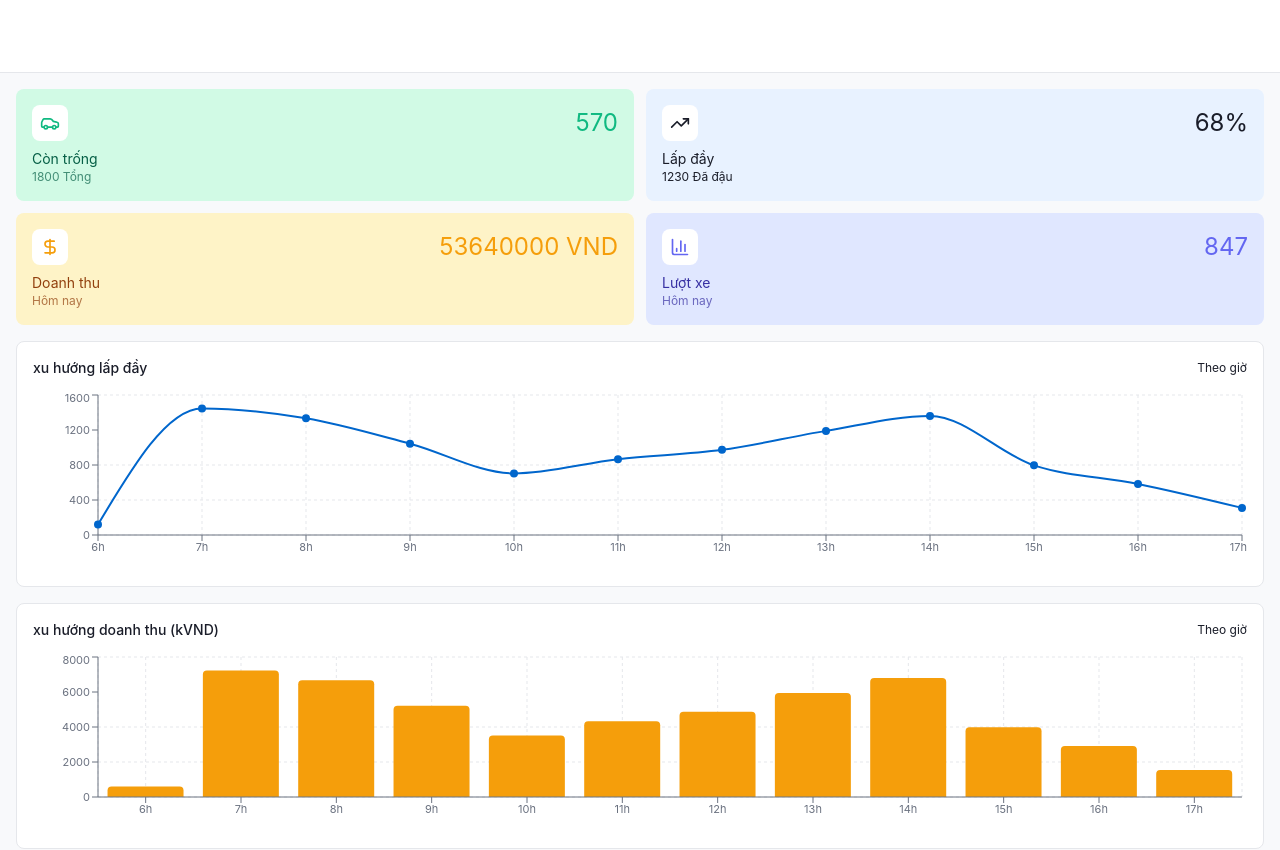
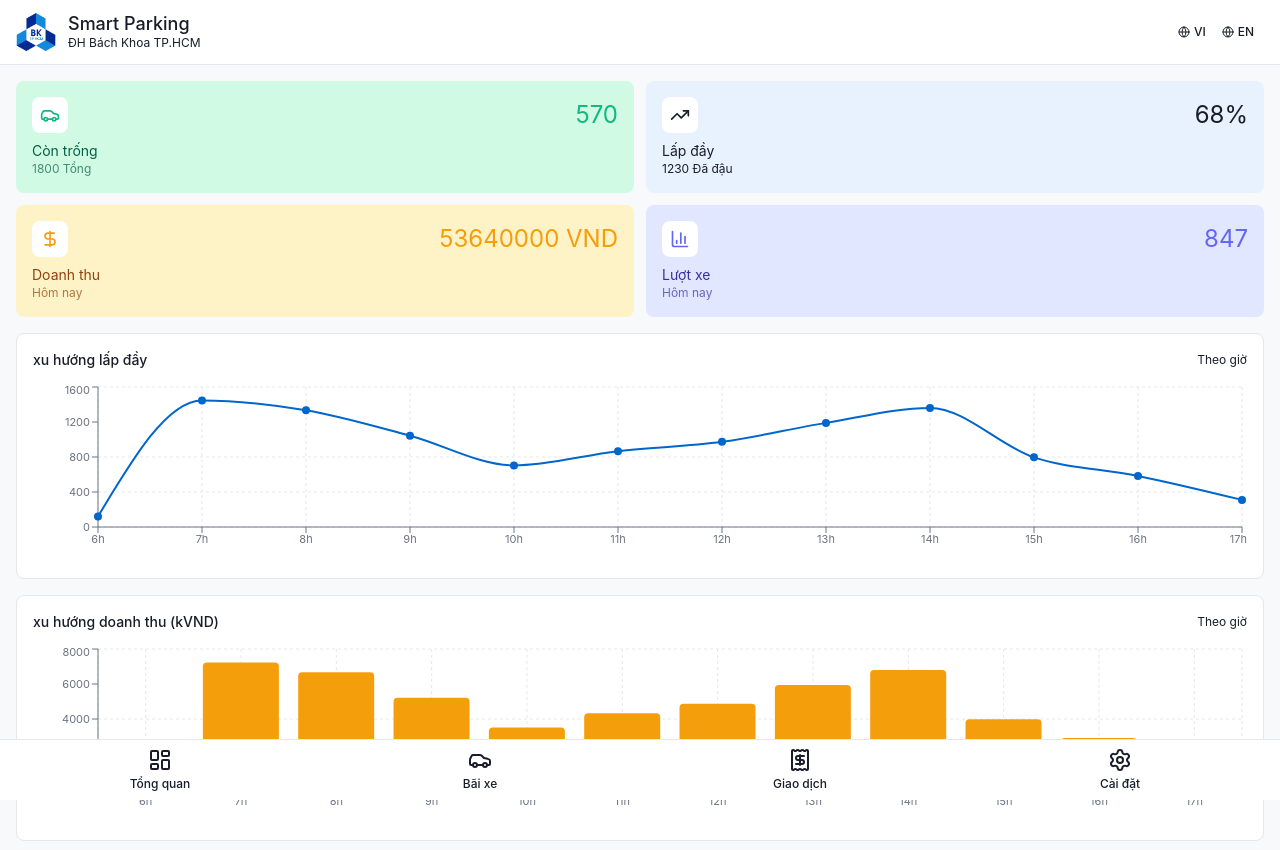
Before and after one commit to serwreckerrr/cnpm_web, a React (Vite) app: page / in a window 1280 px wide. Shown: the top 850 px of the page. Built offline with nearby package versions, Linux system fonts and the light colour scheme.

Commit message:
update: better navbar

```diff
--- a/src/App.tsx
+++ b/src/App.tsx
@@ -1,24 +1,95 @@
-import { useState } from "react";
+// import { useState } from "react";
 
-import { DashboardScreen } from "./screens/DashboardScreen";
-import { ParkingScreen } from "./screens/ParkingScreen";
-import { TransactionsScreen } from "./screens/TransactionScreen";
-import { SettingsScreen } from "./screens/SettingsScreen";
+// import { DashboardScreen } from "./screens/DashboardScreen";
+// import { ParkingScreen } from "./screens/ParkingScreen";
+// import { TransactionsScreen } from "./screens/TransactionScreen";
+// import { SettingsScreen } from "./screens/SettingsScreen";
 
-function App() {
-  const [currentScreen, setCurrentScreen] = useState("dashboard");
+// function App() {
+//   const [currentScreen, setCurrentScreen] = useState("dashboard");
+
+//   const renderScreen = () => {
+//     switch (currentScreen) {
+//       case "parking":
+//         return <ParkingScreen />;
+
+//       case "transactions":
+//         return <TransactionsScreen />;
+
+//       case "settings":
+//         return <SettingsScreen />;
+
+//       default:
+//         return <DashboardScreen />;
+//     }
+//   };
+
+//   return (
+//     <div className="min-h-screen bg-background">
+//       {/* Temporary Navigation */}
+//       <div className="flex gap-2 p-4 border-b bg-white sticky top-0 z-50">
+//         <button
+//           onClick={() => setCurrentScreen("dashboard")}
+//           className="px-4 py-2 rounded bg-primary text-white"
+//         >
+//           Dashboard
+//         </button>
+
+//         <button
+//           onClick={() => setCurrentScreen("parking")}
+//           className="px-4 py-2 rounded bg-primary text-white"
+//         >
+//           Parking
+//         </button>
+
+//         <button
+//           onClick={() => setCurrentScreen("transactions")}
+//           className="px-4 py-2 rounded bg-primary text-white"
+//         >
+//           Transactions
+//         </button>
+
+//         <button
+//           onClick={() => setCurrentScreen("settings")}
+//           className="px-4 py-2 rounded bg-primary text-white"
+//         >
+//           Settings
+//         </button>
+//       </div>
+
+//       {renderScreen()}
+//     </div>
+//   );
+// }
+
+// export default App;
+
+
+
+
+
+import { useState } from 'react';
+import { LanguageProvider } from './contexts/LanguageContext';
+import { MobileHeader } from './components/MobileHeader';
+import { BottomNavigation } from './components/BottomNavigation';
+import { DashboardScreen } from './screens/DashboardScreen';
+import { ParkingScreen } from './screens/ParkingScreen';
+import { TransactionsScreen } from './screens/TransactionScreen';
+import { SettingsScreen } from './screens/SettingsScreen';
+
+function MobileApp() {
+  const [activeTab, setActiveTab] = useState('dashboard');
 
   const renderScreen = () => {
-    switch (currentScreen) {
-      case "parking":
+    switch (activeTab) {
+      case 'dashboard':
+        return <DashboardScreen />;
+      case 'parking':
         return <ParkingScreen />;
-
-      case "transactions":
+      case 'transactions':
         return <TransactionsScreen />;
-
-      case "settings":
+      case 'settings':
         return <SettingsScreen />;
-
       default:
         return <DashboardScreen />;
     }
@@ -26,40 +97,19 @@ function App() {
 
   return (
     <div className="min-h-screen bg-background">
-      {/* Temporary Navigation */}
-      <div className="flex gap-2 p-4 border-b bg-white sticky top-0 z-50">
-        <button
-          onClick={() => setCurrentScreen("dashboard")}
-          className="px-4 py-2 rounded bg-primary text-white"
-        >
-          Dashboard
-        </button>
-
-        <button
-          onClick={() => setCurrentScreen("parking")}
-          className="px-4 py-2 rounded bg-primary text-white"
-        >
-          Parking
-        </button>
-
-        <button
-          onClick={() => setCurrentScreen("transactions")}
-          className="px-4 py-2 rounded bg-primary text-white"
-        >
-          Transactions
-        </button>
-
-        <button
-          onClick={() => setCurrentScreen("settings")}
-          className="px-4 py-2 rounded bg-primary text-white"
-        >
-          Settings
-        </button>
-      </div>
-
-      {renderScreen()}
+      <MobileHeader />
+      <main className="bg-background">
+        {renderScreen()}
+      </main>
+      <BottomNavigation activeTab={activeTab} onTabChange={setActiveTab} />
     </div>
   );
 }
 
-export default App;
+export default function App() {
+  return (
+    <LanguageProvider>
+      <MobileApp />
+    </LanguageProvider>
+  );
+}
--- a/src/components/MobileHeader.tsx
+++ b/src/components/MobileHeader.tsx
@@ -1,6 +1,6 @@
 import { Globe } from 'lucide-react';
 import { useLanguage } from '../contexts/LanguageContext';
-import logo from '../../imports/hcmut.png';
+import logo from '../imports/hcmut.png';
 
 export function MobileHeader() {
   const { language, setLanguage, t } = useLanguage();
```
